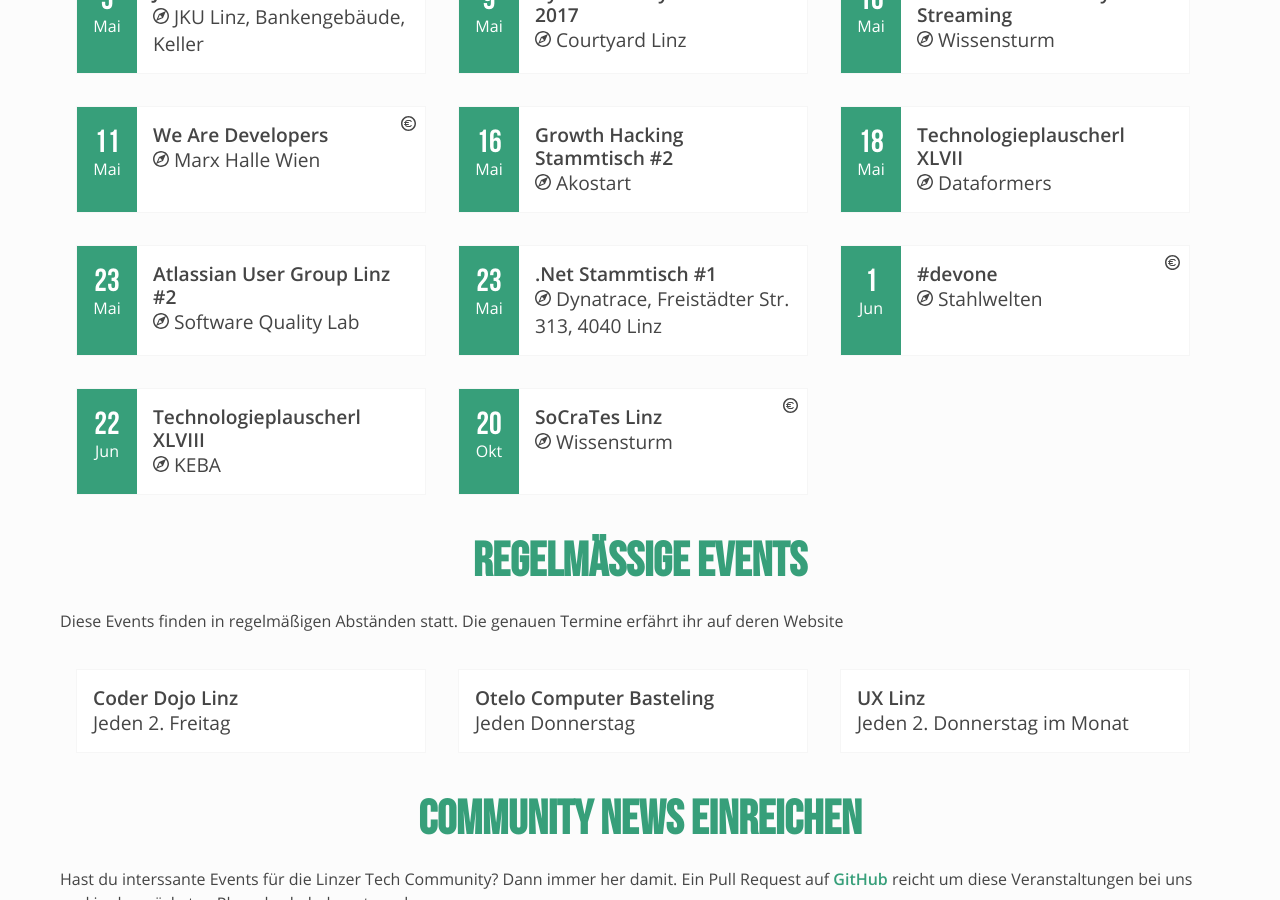
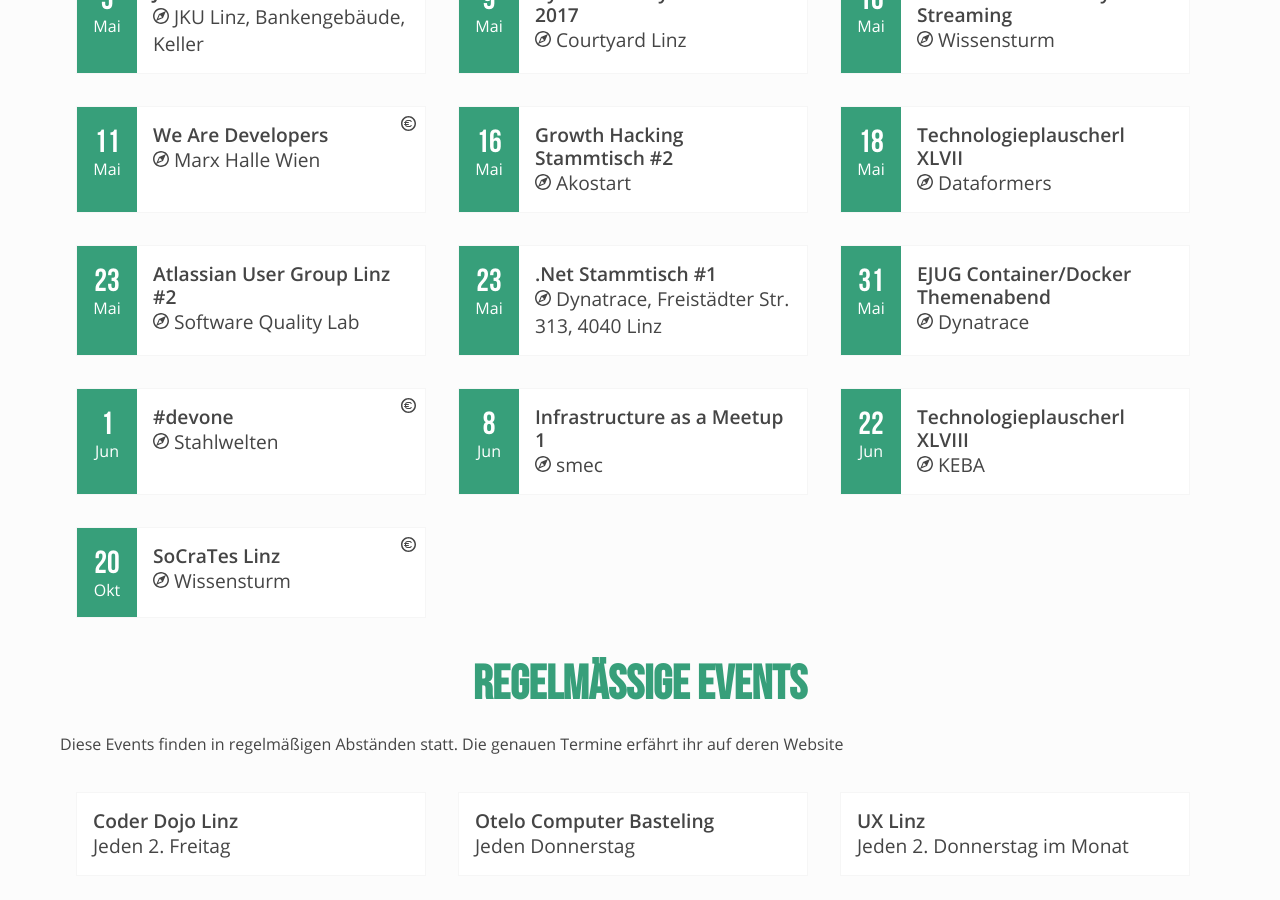
Before and after one commit to mericanAncer127/plauscherl, a Jekyll site: the page built from pages/community-news.html, in a window 1280 px wide and 900 px high, scrolled down 498 px. Built offline with Jekyll 4.4.1, drawn with Linux system fonts in a browser that asks for light colours.

Commit message:
Update community.yml

```diff
--- a/_data/community.yml
+++ b/_data/community.yml
@@ -149,6 +149,12 @@
 -
   id: ejug
   name: "EJUG"
+  events:
+    -
+      name: "EJUG Container/Docker Themenabend"
+      location: "Dynatrace"
+      date: 2017-05-31
+      link: https://www.meetup.com/de-DE/Enterprise-Java-User-Group-Austria/events/239295710/
 -
   id: responsive
   name: "Responsive Org Linz"
@@ -169,6 +175,11 @@
       location: Wissensturm Linz
       date: 2017-03-07
       link: https://www.microsoftevents.com/profile/form/index.cfm?PKformID=0x14117395c6e
+    -
+      name: "Microsoft //build Keynote-Streaming"
+      location: Wissensturm
+      date: 2017-05-10
+      link: https://www.microsoftevents.com/profile/form/index.cfm?PKformID=0x1175493d0ce
 -
   id: powershell-ug
   name: "PowerShell Usergroup"
@@ -197,7 +208,15 @@
       location: Linz (JKU), Wien, ...
       date: 2017-03-31
       link: https://contest.catalysts.cc/
-
+-
+  id: iaam
+  name: "Infrastructure as a meetup"
+  events:
+    -
+      name: "Infrastructure as a Meetup 1"
+      location: smec
+      date: 2017-06-08
+      link: https://www.meetup.com/de-DE/iaam-linz/events/239305491/
 -
   id: tuga-61
   name: "TYPO3 Usergroup Meeting in Linz"
@@ -207,15 +226,6 @@
       location: Lunik2, Tabakfabrik
       date: 2017-03-14
       link: https://www.meetup.com/de-DE/TUGA-TYPO3-User-Group-Austria/events/238063644/?eventId=238063644&chapter_analytics_code=UA-74113768-1
--
-  id: ms-build-streaming
-  name: "Microsoft //build Keynote-Streaming"
-  events:
-    -
-      name: "Microsoft //build Keynote-Streaming"
-      location: Wissensturm
-      date: 2017-05-10
-      link: https://www.microsoftevents.com/profile/form/index.cfm?PKformID=0x1175493d0ce
 -
   id: growth-hacking
   name: "Growth Hacking Linz"
```
